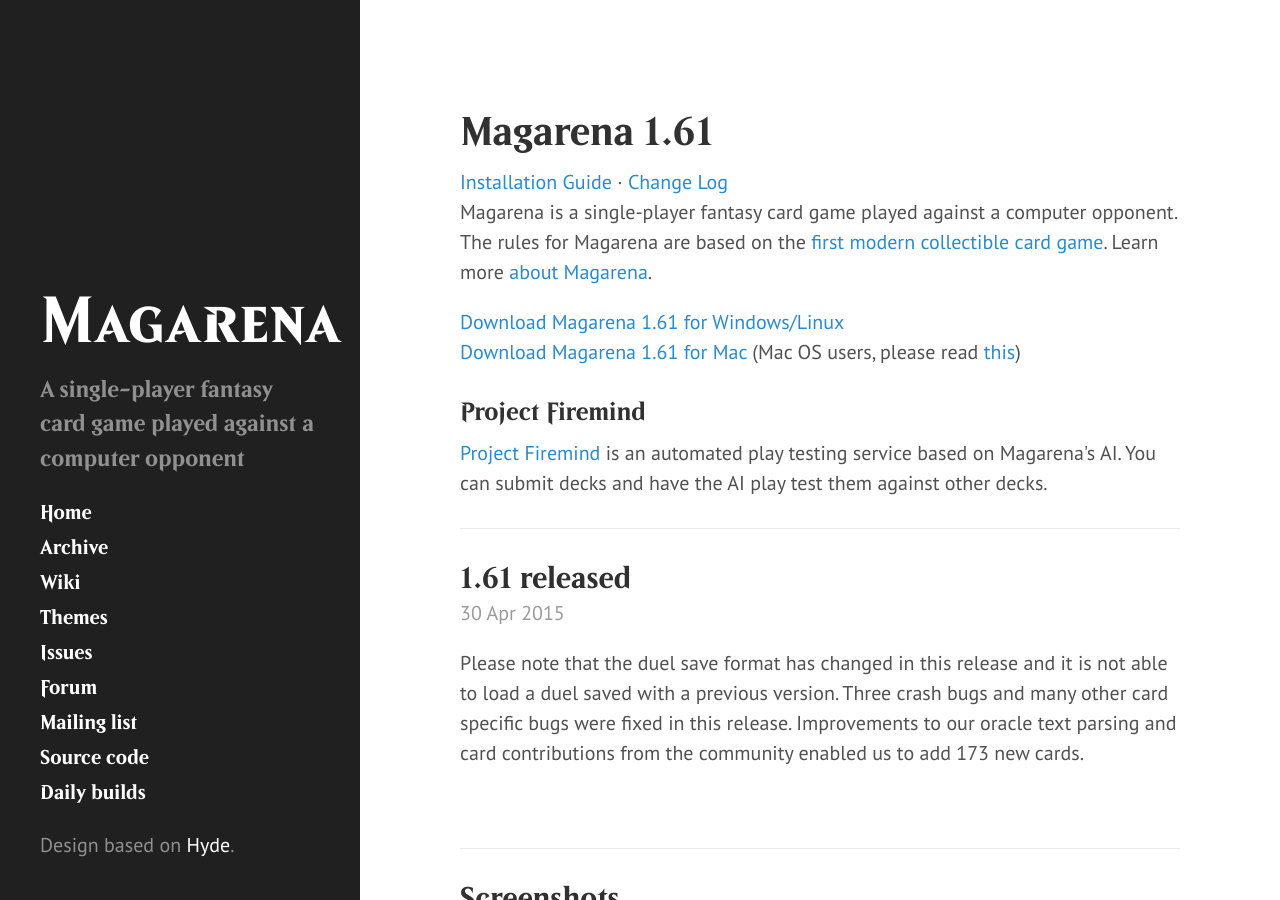
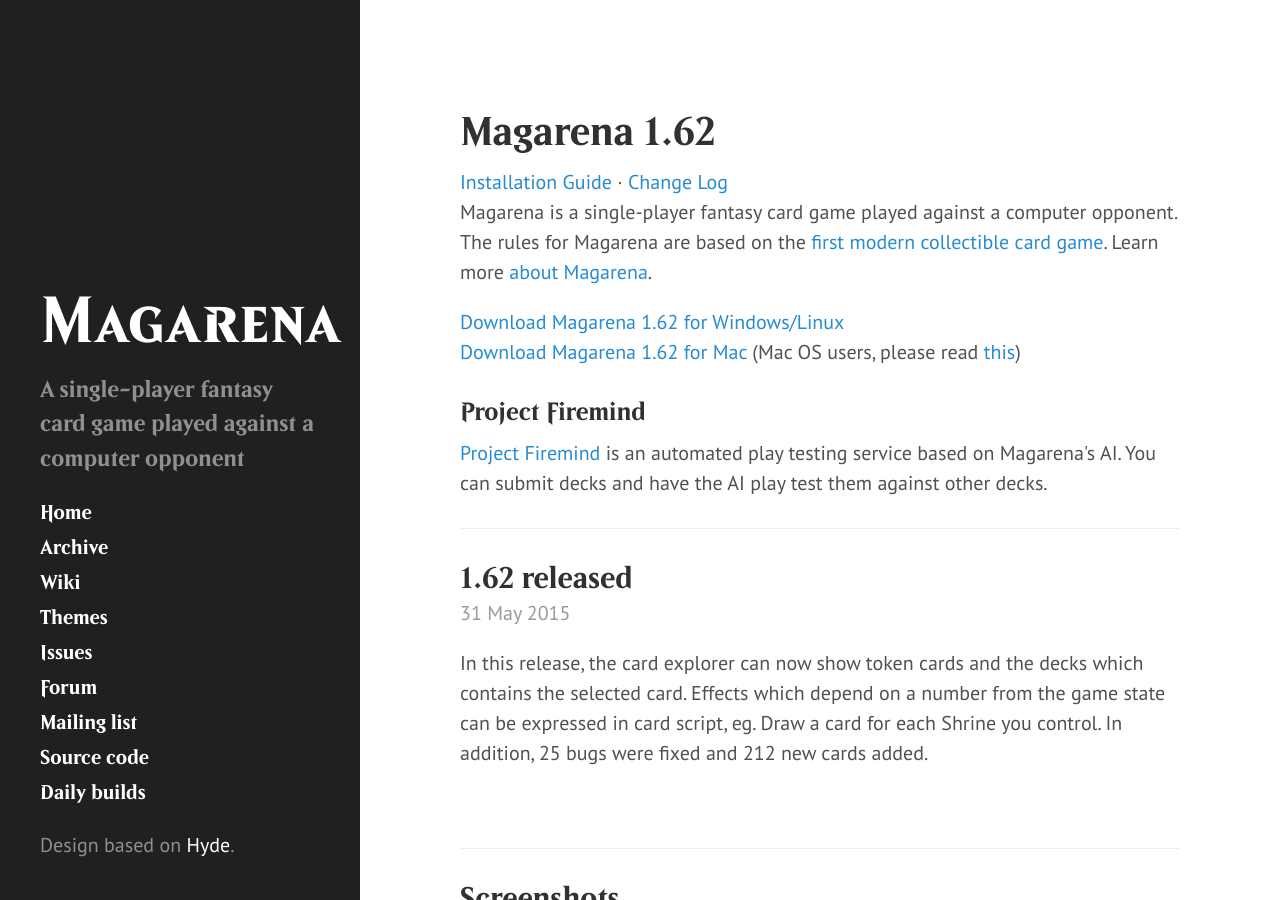
Before and after one commit to magarena/magarena.github.io, a Jekyll site: the page built from index.html, in a window 1280 px wide and 900 px high. Built offline with Jekyll 4.4.1, drawn with Linux system fonts in a browser that asks for light colours; Markdown is read by kramdown in place of the engine named in the settings; the list of posts is cut into pages by our own code.

Commit message:
release post for 1.62

```diff
--- a/_config.yml
+++ b/_config.yml
@@ -20,7 +20,7 @@
 paginate:         1
 
 # Custom vars
-version:          '1.61'
+version:          '1.62'
 
 github:
   repo:           //github.com/magarena/magarena
--- /dev/null
+++ b/_posts/2015-05-31-1-62-released.md
@@ -0,0 +1,9 @@
+---
+layout: post
+title: "1.62 released"
+---
+
+In this release, the card explorer can now show token cards and the decks which
+contains the selected card. Effects which depend on a number from the game
+state can be expressed in card script, eg. Draw a card for each Shrine you
+control. In addition, 25 bugs were fixed and 212 new cards added.
```
